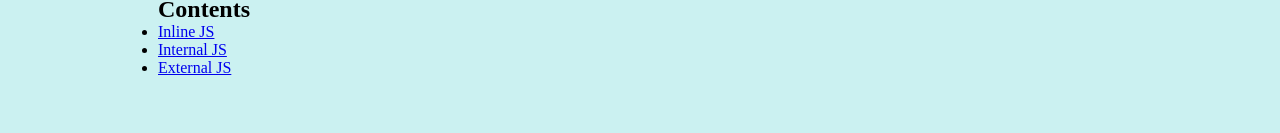
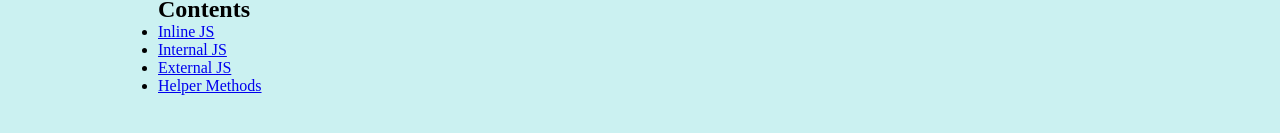
Before and after one commit to webdev-code/javascript, a plain HTML site: page index.html in a window 1280 px wide. Shown: the part 133-266 px from the top of the page. Drawn offline with Linux system fonts and the light colour scheme.

Commit message:
modified contents

```diff
--- a/index.html
+++ b/index.html
@@ -26,6 +26,9 @@
           <li>
             <a href="./external_js/index.html">External JS</a>
           </li>
+          <li>
+            <a href="./helper_methods/index.html">Helper Methods</a>
+          </li>
         </ul>
       </div>
     </section>
```
